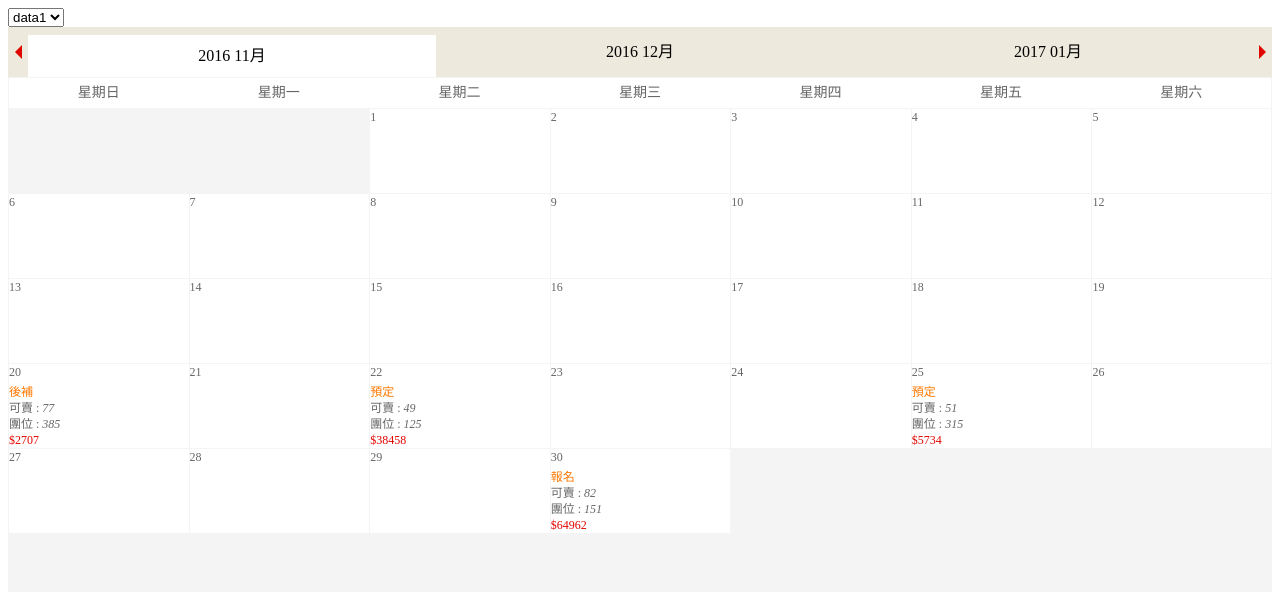
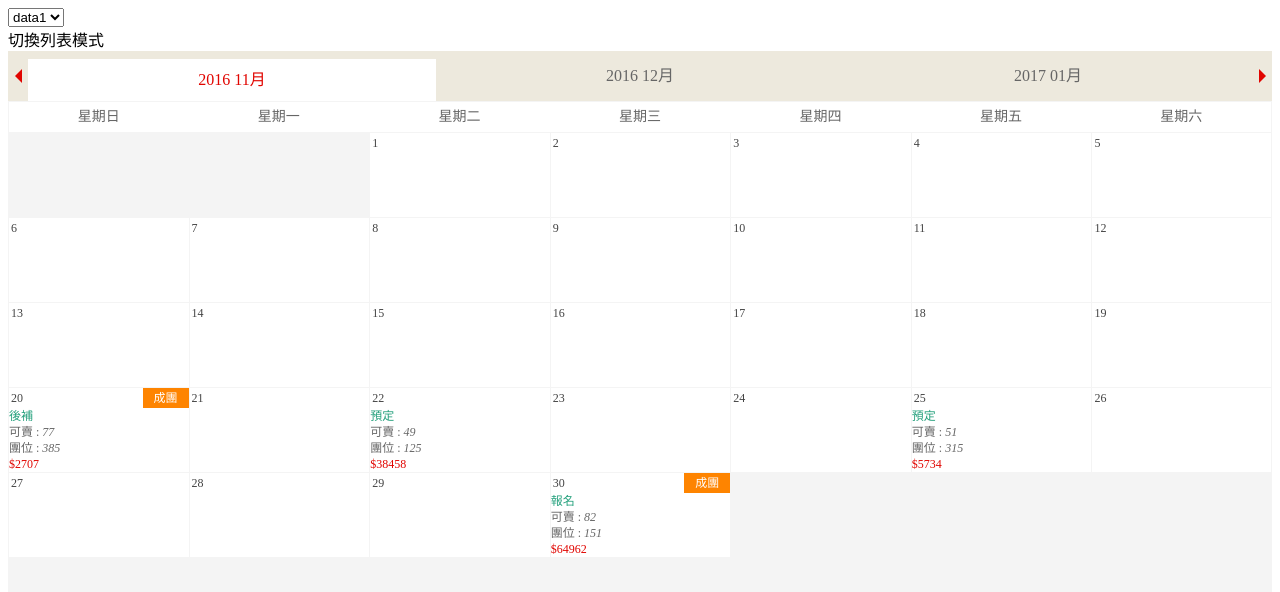
Before and after one commit to Jian-Kai/Calendar, a React (Create React App) app: page / in a window 1280 px wide. Shown: the top 592 px of the page. Built offline with nearby package versions, Linux system fonts and the light colour scheme.

Commit message:
css fix and list mode switch

```diff
--- a/src/App.js
+++ b/src/App.js
@@ -15,9 +15,17 @@ const Dropdown = ({ fetch }) => {
     )
 }
 
+const Switch = ({mode, modeChange}) =>{
+    return <div onClick={modeChange}>
+        {
+            (mode)? '切換列表模式':'切換月曆模式'
+        }
+    </div>
+}
+
 const App = () => {
     const [data, setData] = useState([]);
-
+    const [mode, setMode] = useState(true);
     let date = {};
     let month = [];
 
@@ -45,13 +53,17 @@ const App = () => {
     console.log(date);
     console.log(month);
 
-
+    const modeChange = () => {
+        let newMode = mode;
+        setMode(!newMode)
+    }
 
     return (
         <div>
             <Dropdown fetch={fetchData} />
+            <Switch mode={mode} modeChange={modeChange} />
             {
-                (data.length > 0)? <Calendar date={date} month={month}/> :''
+                (data.length > 0)? <Calendar date={date} month={month} mode={mode}/> :''
             }
         </div>)
 }
--- a/src/Calendar.js
+++ b/src/Calendar.js
@@ -4,11 +4,11 @@ import Month from './Month/Month';
 import Day from './Day/Day';
 import Dates from './Dates/Dates';
 
-const Calendar = ({ date, month }) => {
+const Calendar = ({ date, month, mode }) => {
 
     const [current, setCurrent] = useState(0);
     const [focus, setFocus] = useState(0);
-
+    const width = (document.body.clientWidth) / 7;
     const [arr, setArr] = useState(
         () => {
             const col = 6;
@@ -102,8 +102,8 @@ const Calendar = ({ date, month }) => {
 
     return <div>
         <Month current={current} focus={focus} month={month} clickMon={clickMon} />
-        <Day />
-        <Dates date={date} month={month} current={current} focus={focus} arr={arr} clickDate={clickDate}/>
+        <Day width={width}/>
+        <Dates mode={mode} width={width} data={date[month[current + focus]]} arr={arr} clickDate={clickDate}/>
     </div>
 }
 
--- a/src/Dates/Date.js
+++ /dev/null
@@ -1,15 +0,0 @@
-import React, { useState } from 'react';
-import './Dates.css'
-
-const InDate = ({deti, row, col, click}) => {
-
-    return <div className='detial' onClick={() => click(deti,row, col)}>
-    <span style={{ color: '#FF7800' }}>{deti.status}</span>
-    <span>可賣 : <i>{deti.availableVancancy}</i></span>
-    <span>團位 : <i>{deti.totalVacnacy}</i></span>
-    <span style={{ color: '#E10500' }}>{'$' + deti.price}</span>
-</div>
-
-}
-
-export default InDate
--- a/src/Dates/Dates.css
+++ b/src/Dates/Dates.css
@@ -5,6 +5,7 @@
     align-items: center;
     justify-content: flex-start;
     background: #FFFFFF;
+    padding: 0;
 }
 
 .week {
@@ -15,16 +16,39 @@
     width: 100%;
 }
 
+.list{
+    display: flex;
+    flex-direction: column;
+    align-items: center;
+    justify-content: flex-start;
+}
+
 .date {
     line-height: 16px;
     height: 85px;
     color: #666;
     background: #f4f4f4;
+    position: relative;
     text-align: left;
     box-sizing: border-box;
     border-left: 1px solid var(--border-color);
     border-bottom: 1px solid var(--border-color);
+}
+
+.dateL{
+    line-height: 16px;
+    height: 85px;
+    color: #666;
     position: relative;
+    text-align: left;
+    box-sizing: border-box;
+    border-left: 1px solid var(--border-color);
+    border-right: 1px solid var(--border-color);
+    border-bottom: 1px solid var(--border-color);
+}
+
+.dateH{
+    display: none;
 }
 
 .sat {
@@ -37,18 +61,44 @@
     background: #ffff
 }
 
+.guaranteed{
+    padding: 0 3px;
+    position: absolute;
+    top: 0;
+    right: 0px;
+    width: 40px;
+    height: 20px;
+    background-color: #fe8400;
+    color: #fff;
+    text-align: center;
+    line-height: 20px;
+}
+
+.num{
+    position: absolute;
+    top: 2px;
+    left: 2px;
+    color: #444;
+}
+
 .exist:hover {
     background: #fff9e3;
 }
 
 .detial {
+    width: 100%;
+    height: 100%;
     position: absolute;
     bottom: 0px;
     display: flex;
     flex-direction: column;
-    padding-top: 15px;
 }
 
-.clicked{
+.detial span{
+    top: 20px;
+    position: relative;
+}
+
+.clicked {
     background: #fff9e3;
 }
--- a/src/Dates/Dates.js
+++ b/src/Dates/Dates.js
@@ -2,13 +2,15 @@ import React from 'react';
 import './Dates.css'
 import moment from 'moment';
 
-import InDate from './Date';
+import Detial from './Detial';
 
-const Dates = ({ date, month, focus, current, arr, clickDate }) => {
+const Dates = ({ mode, width, data, arr, clickDate }) => {
+    const thewidth = (!mode) ? document.body.clientWidth : width;
+    console.log(thewidth)
 
-    const width = (document.body.clientWidth) / 7;
+    const week = (!mode) ? 'list' : 'week';
 
-    const thisMon = date[month[current + focus]];
+    const thisMon = data;
     let calendarArr = [];
     for (let i = 0; i < thisMon.length; i++) {
         let found = calendarArr.find((trip) => trip.date === thisMon[i].date);
@@ -34,27 +36,43 @@ const Dates = ({ date, month, focus, current, arr, clickDate }) => {
         if (count < calendarArr.length - 1)
             count++;
         if (deti !== null) {
-            return <InDate deti={deti} row={r} col={c} click={clickDate} />
+            return <Detial deti={deti} row={r} col={c} click={clickDate} mode={mode} />
         }
     }
 
     return <div className='dateLayout'>
         {
             arr.map((cols, colid) => {
-                return cols.map((rows, rowid) => {
-                    let classD = (rowid === 6) ? 'date sat' : 'date';
+                return <div key={colid} className={week}>{
+                    cols.map((rows, rowid) => {
+                        let classD;
+                        if (mode) {
+                            classD = (rowid === 6) ? 'date sat' : 'date';
                             if (colid * 7 + rowid >= firstDay && colid * 7 + rowid < final)
                                 classD += ' exist'
-                    // if (rows.pos > 0) classD += ' exist';
+                        }
+                        else {
+                            classD = 'dateH'
+                            if (colid * 7 + rowid - firstDay + 1 === moment(new Date(calendarArr[count].date)).date())
+                                classD = 'dateL exist'
+                        }
+
+
                         if (arr[colid][rowid] === 1) classD += ' clicked';
                         return (
 
-                        <div key={rowid} className={classD} style={{ width: width }}>
+                            <div key={rowid} className={classD} style={{ width: thewidth }}>
                                 {
                                     (colid * 7 + rowid >= firstDay && colid * 7 + rowid < final) ?
                                         <span className='num'>
                                             {colid * 7 + rowid - firstDay + 1}
                                         </span>
+                                        :
+                                        ''
+                                }
+                                {
+                                    (colid * 7 + rowid - firstDay + 1 === moment(new Date(calendarArr[count].date)).date() && calendarArr[count].guaranteed) ?
+                                        <span className='guaranteed'>成團</span>
                                         :
                                         ''
                                 }
@@ -67,6 +85,7 @@ const Dates = ({ date, month, focus, current, arr, clickDate }) => {
                             </div>
                         )
                     })
+                }</div>
 
             })
         }
--- /dev/null
+++ b/src/Dates/Detial.js
@@ -0,0 +1,36 @@
+import React from 'react';
+import './Dates.css'
+
+const Detial = ({ deti, row, col, click, mode }) => {
+    let color;
+    switch (deti.status) {
+        case '報名':
+            color = '#24a07c';
+            break;
+        case '後補':
+            color = '#24a07c';
+            break;
+        case '預定':
+            color = '#24a07c';
+            break;
+        case '截止':
+            color = '#ff7800';
+            break;
+        case '額滿':
+            color = '#ff7800';
+            break;
+        case '關團':
+            color = '#ff7800';
+            break;
+        default:
+    }
+    return <div className='detial' onClick={() => click(deti, row, col)}>
+        <span style={{ color: color }}>{deti.status}</span>
+        <span>可賣 : <i>{deti.availableVancancy}</i></span>
+        <span>團位 : <i>{deti.totalVacnacy}</i></span>
+        <span style={{ color: '#E10500' }}>{'$' + deti.price}</span>
+    </div>
+
+}
+
+export default Detial
--- a/src/Day/Day.js
+++ b/src/Day/Day.js
@@ -1,10 +1,10 @@
 import React from 'react';
 import './Day.css'
 
-const Day = () => {
+const Day = ({width}) => {
     const day = ['星期日', '星期一', '星期二', '星期三', '星期四', '星期五', '星期六']
-    const width = (document.body.clientWidth) / 7;
-    //console.log(width)
+    // const width = (document.body.clientWidth) / 7;
+    console.log(width)
     return <div className='dayLayout'>
         {
             day.map((d, id) => {
--- a/src/Month/Month.css
+++ b/src/Month/Month.css
@@ -25,14 +25,23 @@
     align-items: center;
     position: relative;
     height: 50px;
-    font-size: 16px;
-    line-height: 1.25;
 }
 
 .now {
     top: 4px;
     height: 42px;
     background: white;
+}
+
+.tab.now span{
+    color: #e10500;
+}
+
+.tab span{
+    color: #666;
+    font-size: 16px;
+    line-height: 1.25;
+    text-align: center;
 }
 
 .btn {
```
Lines whose indentation alone changed are shown as unchanged.
